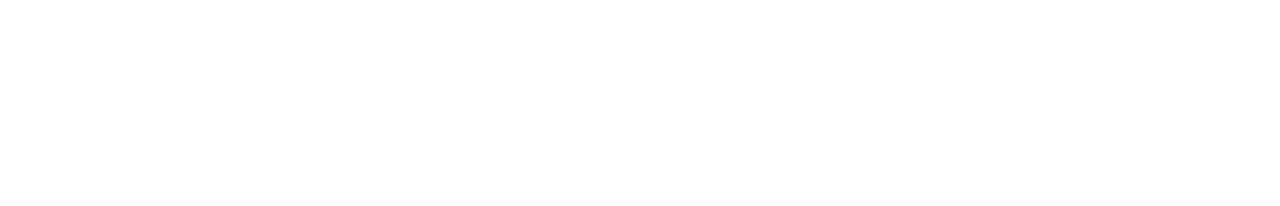
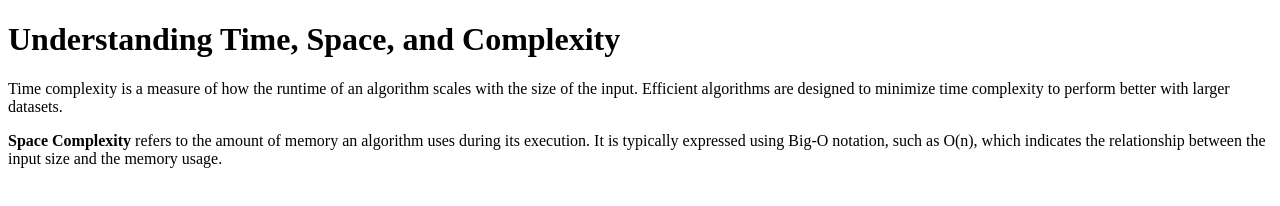
Before and after one commit to acciojob/time-and-space-complexity-Techchauhan, a website: page main.html in a window 1280 px wide. Drawn offline with Linux system fonts and the light colour scheme.

Commit message:
created a submission

```diff
--- a/main.html
+++ b/main.html
@@ -11,6 +11,11 @@
     <script type="text/javascript" src="./script.js">
 </script>
 
+
+	<h1>Understanding Time, Space, and Complexity</h1>
+    <p>Time complexity is a measure of how the runtime of an algorithm scales with the size of the input. Efficient algorithms are designed to minimize time complexity to perform better with larger datasets.</p>
+    <p><b>Space Complexity</b> refers to the amount of memory an algorithm uses during its execution. It is typically expressed using Big-O notation, such as O(n), which indicates the relationship between the input size and the memory usage.</p>
+
 </body>
 
 </html>
```
